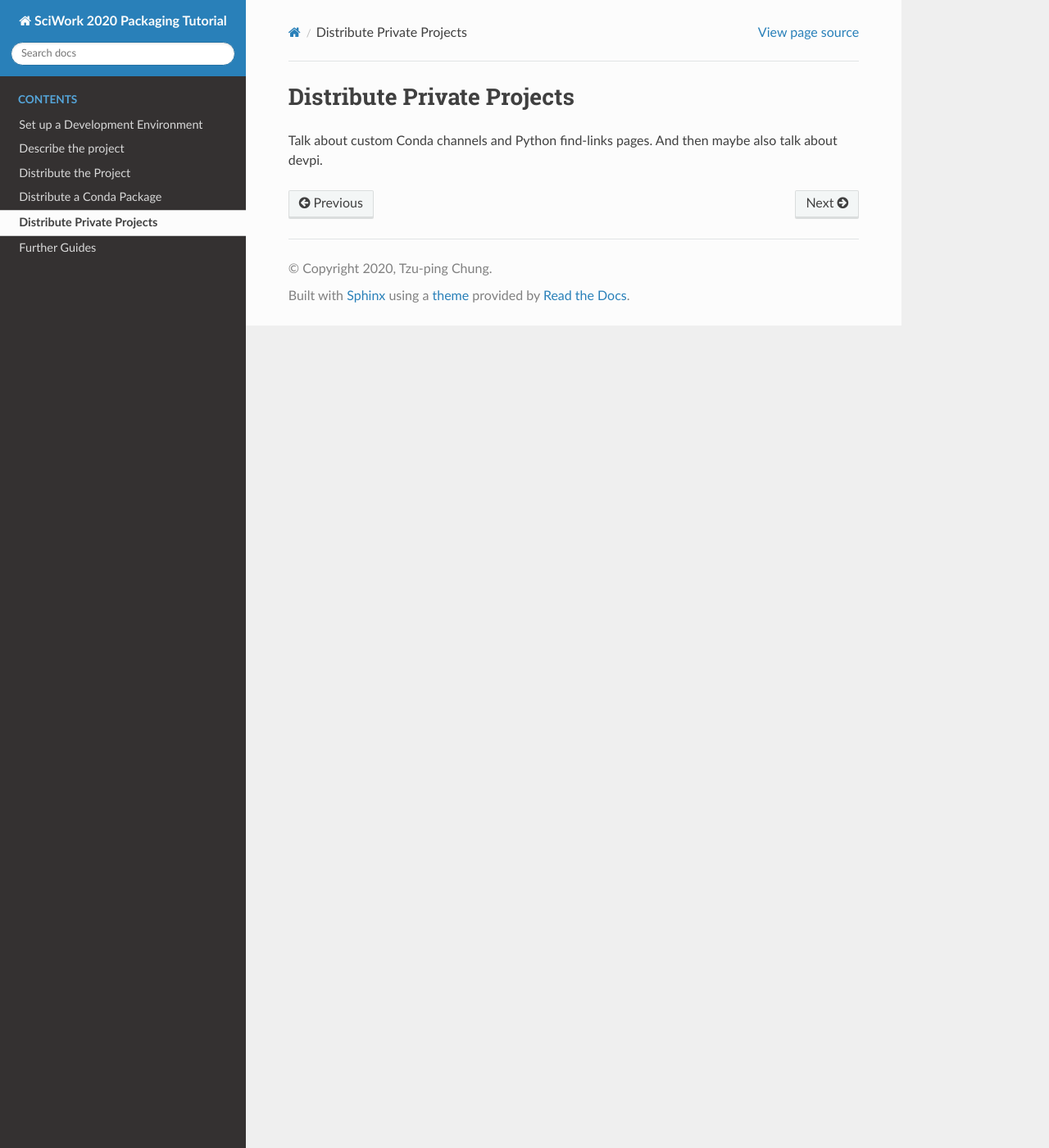
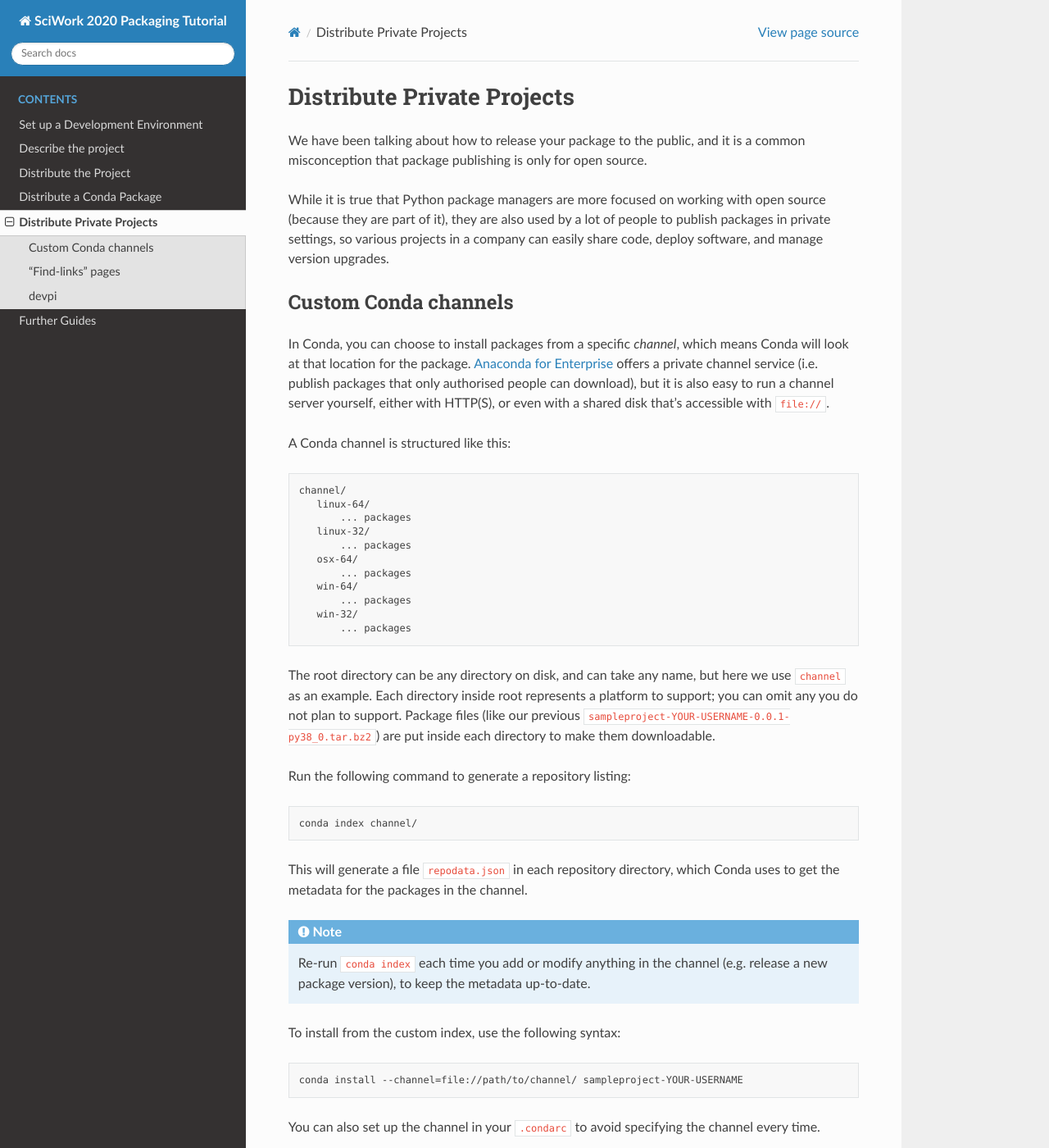
Before and after one commit to uranusjr/sciwork-2020-tutorial, a Sphinx documentation site: the page built from source/private.rst, in a window 1280 px wide and 1400 px high. Shown: the whole window at 82% size. Built offline with Sphinx 7.4.7 and the Read the Docs theme 2.0.0, drawn with Linux system fonts in a browser that asks for light colours; some of the changed text lies outside the part shown.

Commit message:
Custom Conda channels

```diff
--- a/source/conda.rst
+++ b/source/conda.rst
@@ -108,7 +108,7 @@ Linux and macOS. It is highly recommended you provide *both* if possible
 Building the package
 ====================
 
-In the project root (where ``meta.yaml`` is), use ``conda-build`` to generate a
+In the project root (where ``meta.yaml`` is), use ``conda build`` to generate a
 Conda package::
 
     conda build .
@@ -133,8 +133,8 @@ Save this path somewhere; it will be useful in the following (optional)
 sections.
 
 
-Testing the package
-===================
+Testing the Conda package
+=========================
 
 You can try installing the newly built package into your Conda environment::
 
--- a/source/distribute.rst
+++ b/source/distribute.rst
@@ -67,8 +67,8 @@ Congratulations, you have successfully packaged and distributed a Python
 project!
 
 
-Test the package
-================
+Test package installation
+=========================
 
 The package uploaded to Test PyPI can be installed with pip, like you would any
 other package, by explicitly specifying the "index" to install from::
--- a/source/more.rst
+++ b/source/more.rst
@@ -1,3 +1,5 @@
 ==============
 Further Guides
 ==============
+
+TODO...
--- a/source/private.rst
+++ b/source/private.rst
@@ -2,5 +2,77 @@
 Distribute Private Projects
 ===========================
 
-Talk about custom Conda channels and Python find-links pages. And then maybe
-also talk about devpi.
+We have been talking about how to release your package to the public, and it is
+a common misconception that package publishing is only for open source.
+
+While it is true that Python package managers are more focused on working with
+open source (because they are part of it), they are also used by a lot of
+people to publish packages in private settings, so various projects in a
+company can easily share code, deploy software, and manage version upgrades.
+
+
+Custom Conda channels
+=====================
+
+In Conda, you can choose to install packages from a specific *channel*, which
+means Conda will look at that location for the package.
+`Anaconda for Enterprise`_ offers a private channel service (i.e. publish
+packages that only authorised people can download), but it is also easy to
+run a channel server yourself, either with HTTP(S), or even with a shared disk
+that's accessible with ``file://``.
+
+.. _`Anaconda for Enterprise`: https://www.anaconda.com/enterprise/
+
+A Conda channel is structured like this::
+
+     channel/
+        linux-64/
+            ... packages
+        linux-32/
+            ... packages
+        osx-64/
+            ... packages
+        win-64/
+            ... packages
+        win-32/
+            ... packages
+
+The root directory can be any directory on disk, and can take any name, but
+here we use ``channel`` as an example. Each directory inside root represents
+a platform to support; you can omit any you do not plan to support. Package
+files (like our previous ``sampleproject-YOUR-USERNAME-0.0.1-py38_0.tar.bz2``)
+are put inside each directory to make them downloadable.
+
+Run the following command to generate a repository listing::
+
+    conda index channel/
+
+This will generate a file ``repodata.json`` in each repository directory, which
+Conda uses to get the metadata for the packages in the channel.
+
+.. note::
+
+    Re-run ``conda index`` each time you add or modify anything in the channel
+    (e.g. release a new package version), to keep the metadata up-to-date.
+
+To install from the custom index, use the following syntax::
+
+    conda install --channel=file://path/to/channel/ sampleproject-YOUR-USERNAME
+
+You can also set up the channel in your |condarc|_ to avoid specifying the
+channel every time.
+
+.. |condarc| replace:: ``.condarc``
+.. _condarc: https://docs.conda.io/projects/conda/en/latest/user-guide/configuration/use-condarc.html
+
+
+"Find-links" pages
+==================
+
+TODO...
+
+
+devpi
+=====
+
+TODO...
```
